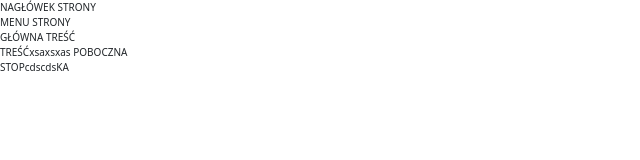
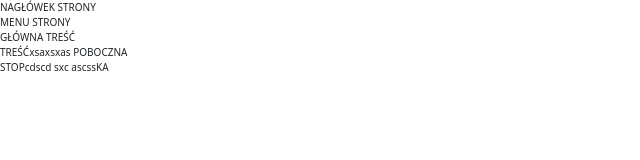
Before and after one commit to brydakk/FinApp, a plain HTML site: page index.html in a window 1280 px wide. Shown: the full height of the page, 0-640 px from the left. Drawn offline with nearby package versions, Linux system fonts and the light colour scheme.

Commit message:
strona bazowa

```diff
--- a/index.html
+++ b/index.html
@@ -29,7 +29,7 @@
 		<nav>MENU STRONY</nav>
 		<main>GŁÓWNA TREŚĆ</main>
 		<aside>TREŚĆxsaxsxas POBOCZNA</aside>
-		<footer>STOPcdscdsKA</footer>
+		<footer>STOPcdscd sxc ascssKA</footer>
 
 		<script
 			src="https://cdn.jsdelivr.net/npm/bootstrap@5.2.2/dist/js/bootstrap.bundle.min.js"
```
